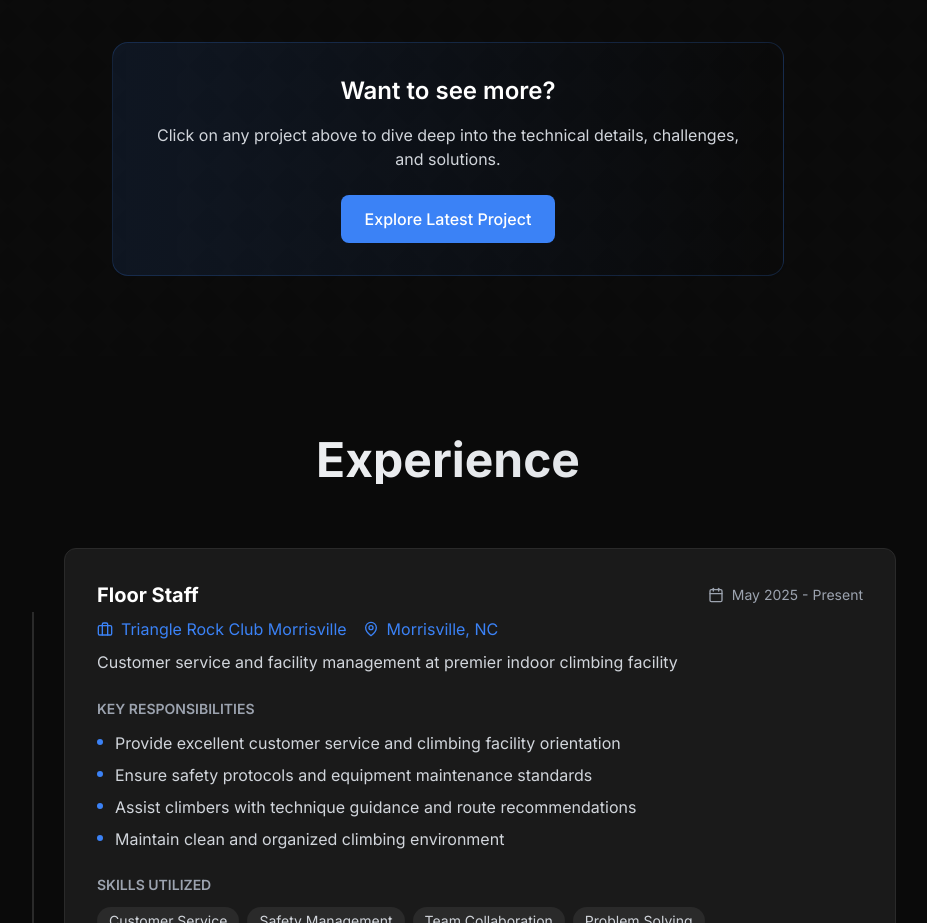
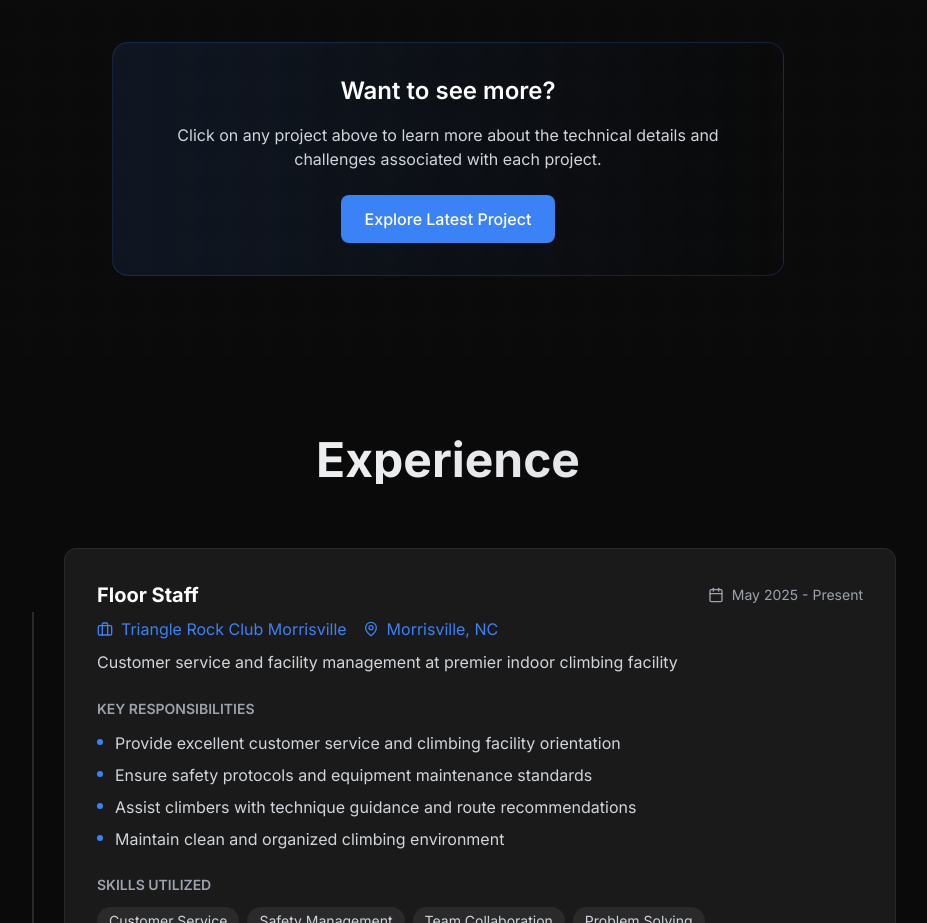
Before and after one commit to brezys/ResumeCV, a React (Vite) app: page / in a window 1280 px wide. Shown: the part 4200-5123 px from the top of the page, without its empty margins (192-1119 px from the left). Built offline with nearby package versions, Linux system fonts and the light colour scheme.

Commit message:
Updated text field

```diff
--- a/index.html
+++ b/index.html
@@ -2,7 +2,7 @@
 <html lang="en">
   <head>
     <meta charset="UTF-8" />
-    <link rel="icon" type="ico" href="/anya_nnR_icon.ico" />
+    <link rel="icon" type="ico" href="/anya.ico" />
     <meta name="viewport" content="width=device-width, initial-scale=1.0" />
     <title>Nicholas Brezinski</title>
     <meta name="description" content="Nicholas Brezinski - Software Engineer & Computer Science Student specializing in full-stack development, AI/ML, and cross-platform applications." />
--- a/package.json
+++ b/package.json
@@ -3,7 +3,7 @@
   "private": true,
   "version": "0.0.0",
   "type": "module",
-  "homepage": "https://your-username.github.io/your-repo-name",
+  "homepage": "https://brezys.github.io/resumecv",
   "scripts": {
     "dev": "vite",
     "build": "vite build",
--- a/src/components/Projects.jsx
+++ b/src/components/Projects.jsx
@@ -413,7 +413,7 @@ const Projects = () => {
             >
               <h3 className="text-2xl font-semibold mb-4">Want to see more?</h3>
               <p className="text-gray-300 mb-6">
-                Click on any project above to dive deep into the technical details, challenges, and solutions.
+                Click on any project above to learn more about the technical details and challenges associated with each project.
               </p>
               <motion.button
                 whileHover={{ scale: 1.05 }}
```
Also changed, not shown: 1 other file (tests, documents, lock files or other folders).
